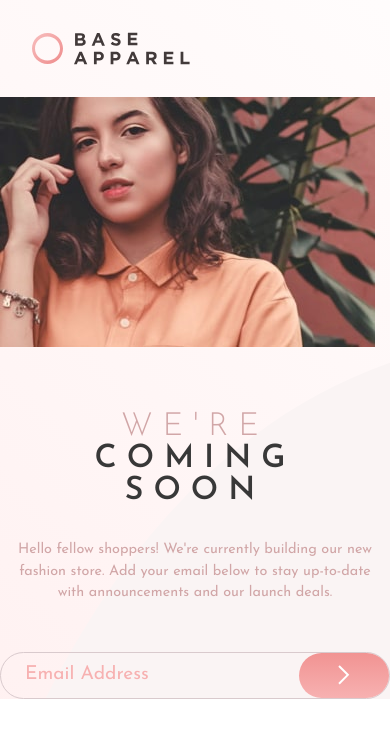
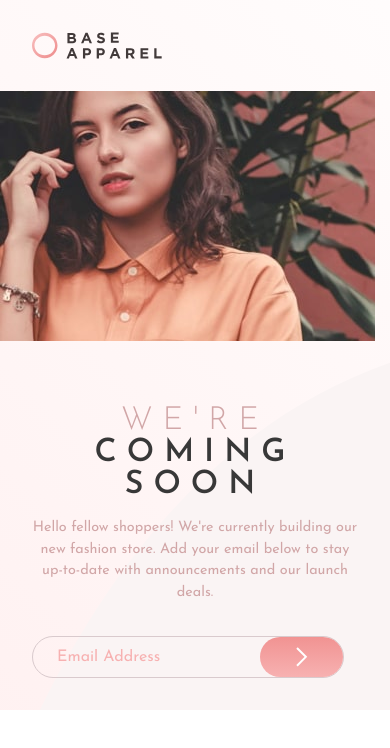
Before and after one commit to ZTanvir/fem-base-apparel-coming-soon-page, a React (Vite) app: page / in a window 390 px wide. Shown: the top 748 px of the page. Built offline with nearby package versions, Linux system fonts and the light colour scheme.

Commit message:
Margin left 2rem added to logo,title,subtitle and form

```diff
--- a/src/assets/Styles/logoSection.module.css
+++ b/src/assets/Styles/logoSection.module.css
@@ -1,6 +1,8 @@
-
 @media only screen and (max-width: 700px) {
     .logoSection{
         padding: 2rem;
     }
+    .logoSection > img{
+        width:40% ;
+    }
 }
--- a/src/assets/Styles/notifiedForm.module.css
+++ b/src/assets/Styles/notifiedForm.module.css
@@ -55,6 +55,10 @@
 }
 @media only screen and (max-width: 700px) {
   .formStyle {
-    width: 100%;
+    width: 80%;
+    margin: 2rem;
+  }
+  .formStyle > input{
+    font-size: 1rem;
   }
 }
--- a/src/assets/Styles/subtitle.module.css
+++ b/src/assets/Styles/subtitle.module.css
@@ -9,6 +9,6 @@
   .subtitle {
     text-align: center;
     font-size: calc(1rem - .1rem);
-    padding: 1rem;
+    margin: 1rem 2rem;
   }
 }
```
